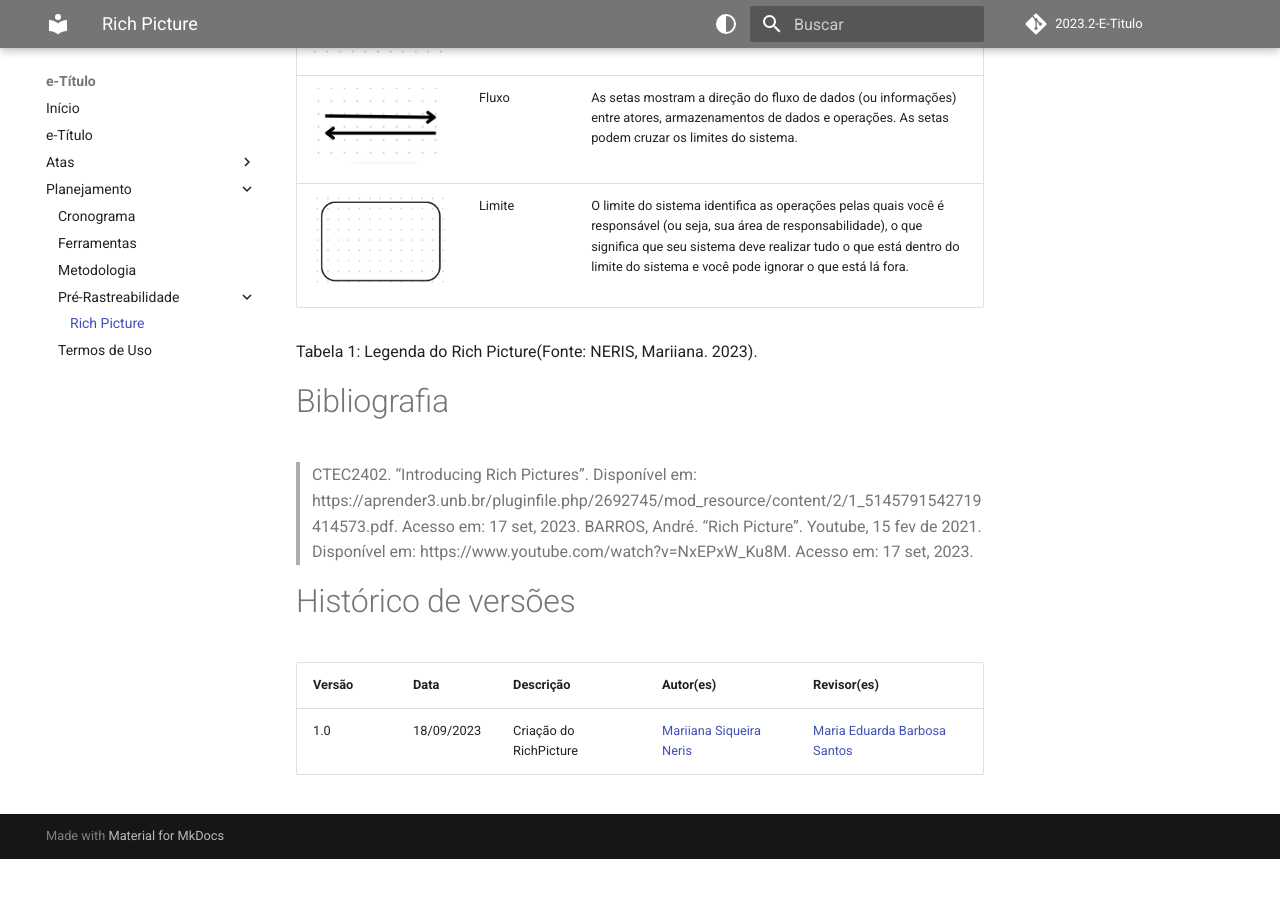
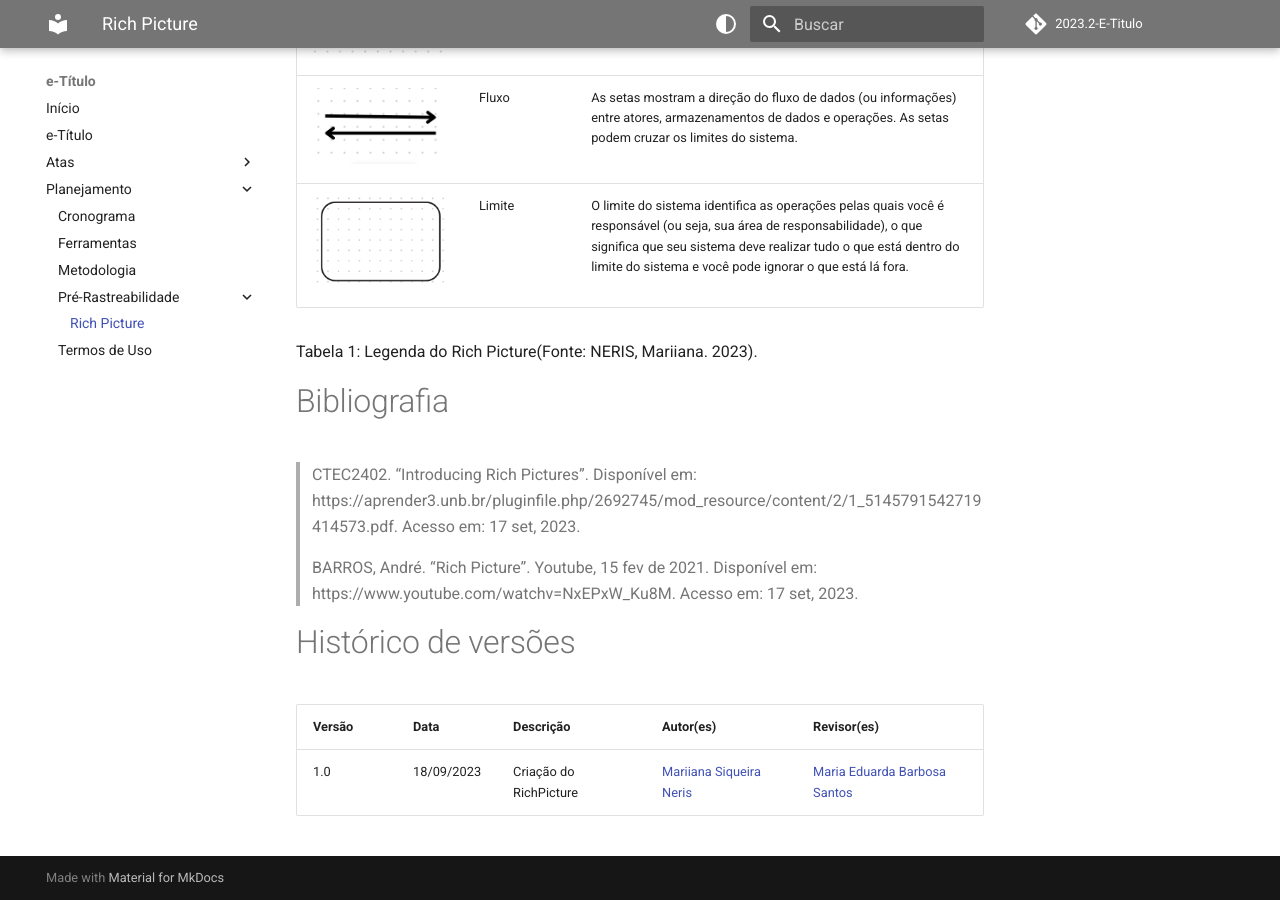
Before and after one commit to Requisitos-de-Software/2023.2-e-Titulo, an MkDocs documentation site: the page built from docs/planejamento/richpicture.md, in a window 1280 px wide and 900 px high, scrolled down 1792 px. Built offline with MkDocs 1.6.1 and Material for MkDocs 9.7.7, drawn with Linux system fonts in a browser that asks for light colours; comment, search, counter and statistics services are not loaded; before the commit the page ends 2651 px from its top, so only the background shows below that; part of the change alters nothing that is shown.

Commit message:
Update bibliografia

```diff
--- a/docs/planejamento/richpicture.md
+++ b/docs/planejamento/richpicture.md
@@ -19,7 +19,8 @@ Tabela 1: Legenda do Rich Picture(Fonte: NERIS, Mariiana. 2023).
 
 # Bibliografia
 > CTEC2402. “Introducing Rich Pictures”. Disponível em: https://aprender3.unb.br/pluginfile.php/2692745/mod_resource/content/2/1_5145791542719414573.pdf. Acesso em: 17 set, 2023.
-> BARROS, André. “Rich Picture”. Youtube, 15 fev de 2021. Disponível em: https://www.youtube.com/watch?v=NxEPxW_Ku8M. Acesso em: 17 set, 2023.
+
+> BARROS, André. “Rich Picture”. Youtube, 15 fev de 2021. Disponível em: https://www.youtube.com/watchv=NxEPxW_Ku8M. Acesso em: 17 set, 2023.
 
 # Histórico de versões
 | Versão | Data       | Descrição                   | Autor(es)     | Revisor(es) |
```
